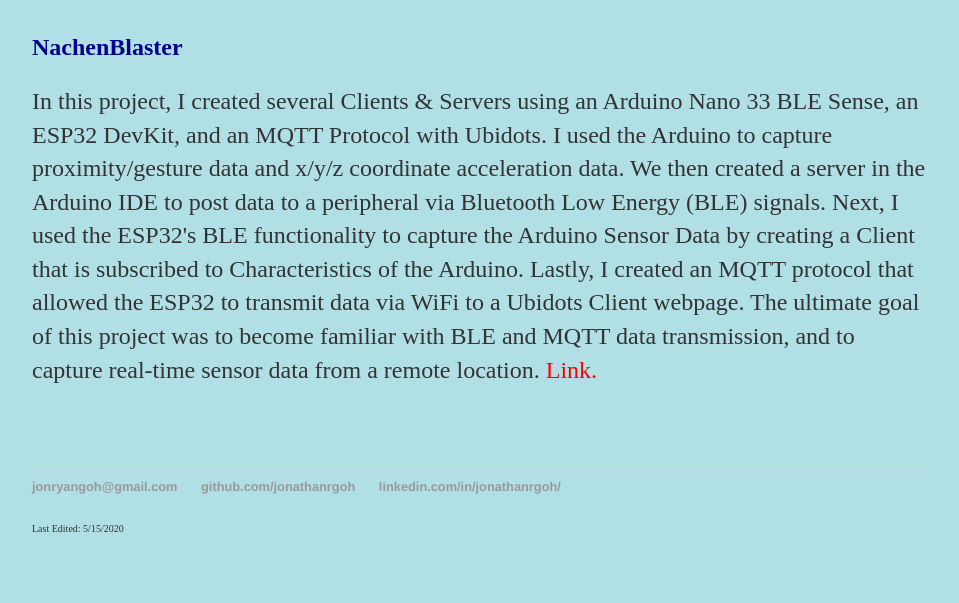
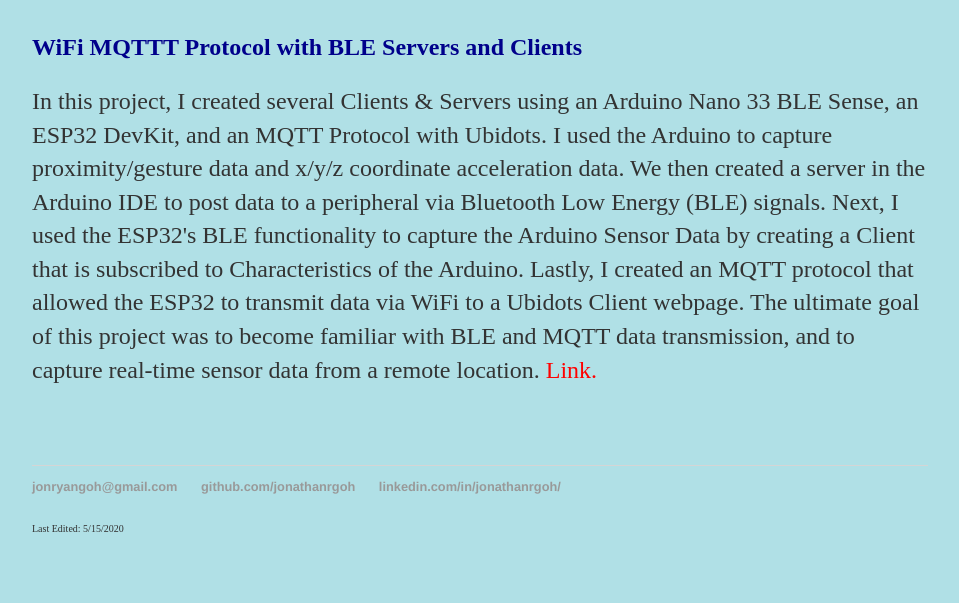
Before and after one commit to jonathanrgoh/jonathanrgoh.github.io, a Jekyll site: the page built from projects/Embedded_Projects/index.html, in a window 1280 px wide. Shown: the part 875-1478 px from the top of the page, without its empty margins (160-1119 px from the left). Built offline with Jekyll 4.4.1, drawn with Linux system fonts in a browser that asks for light colours.

Commit message:
Update index.html

```diff
--- a/projects/Embedded_Projects/index.html
+++ b/projects/Embedded_Projects/index.html
@@ -9,7 +9,7 @@
 	<br><br><br>
 
 		<p><img src="https://media2.giphy.com/media/Reyx4TKkSvwNUVoKsl/giphy.gif" style="width:700px;height:600px;" alt="NachenBlaster gif"></p>
-		<h2 style="color:darkblue;">NachenBlaster</h2>
+		<h2 style="color:darkblue;">WiFi MQTTT Protocol with BLE Servers and Clients </h2>
 		<p>In this project, I created several Clients & Servers using an Arduino Nano 33 BLE Sense, an ESP32 DevKit, and an MQTT Protocol with Ubidots. I used the Arduino to capture proximity/gesture data and x/y/z coordinate acceleration data. We then created a server in the Arduino IDE to post data to a peripheral via Bluetooth Low Energy (BLE) signals. Next, I used the ESP32's BLE functionality to capture the Arduino Sensor Data by creating a Client that is subscribed to Characteristics of the Arduino. Lastly, I created an MQTT protocol that allowed the ESP32 to transmit data via WiFi to a Ubidots Client webpage. The ultimate goal of this project was to become familiar with BLE and MQTT data transmission, and to capture real-time sensor data from a remote location.<a href="https://github.com/jonathanrgoh/Embedded-Systems-Projects/tree/master/UbidotsClientServer_Project" style="color:red;"> Link.</a></p>
 		<br><br><br>
 
```
